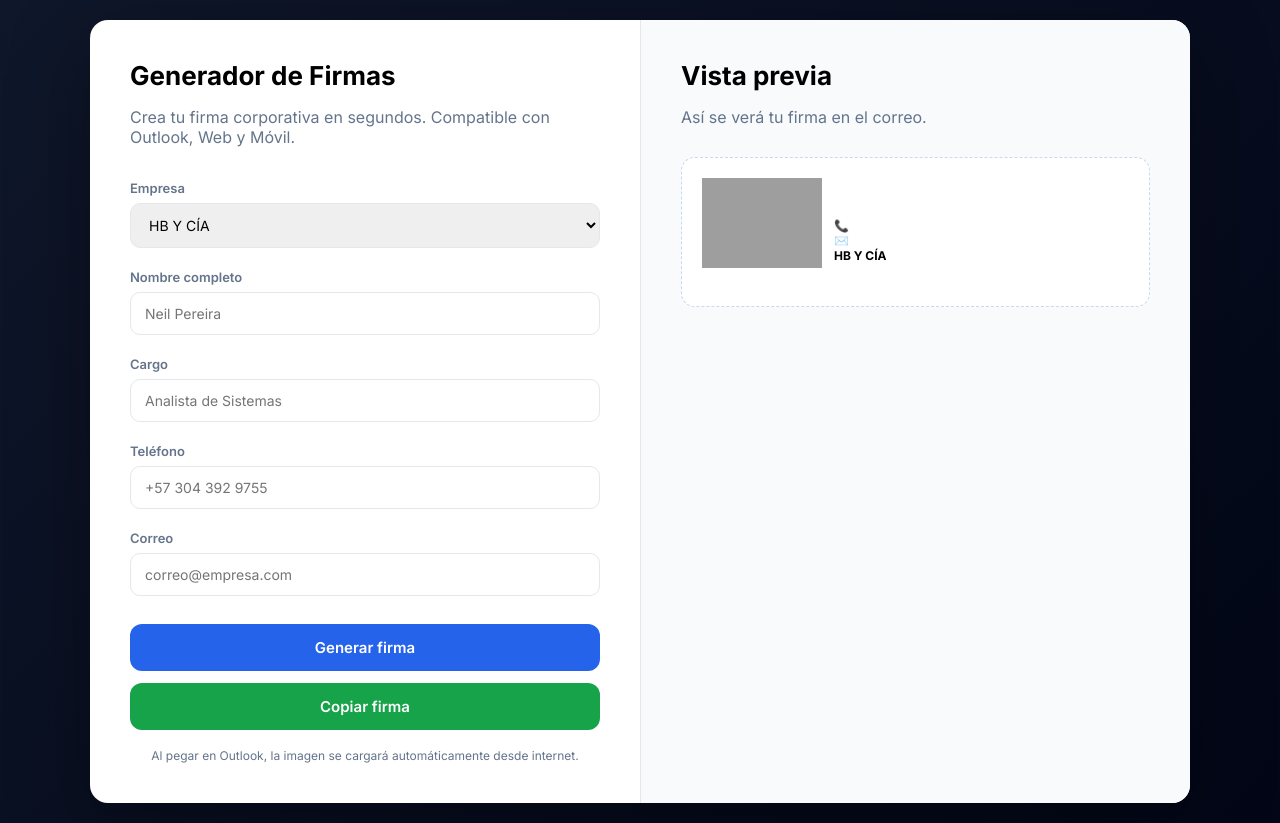
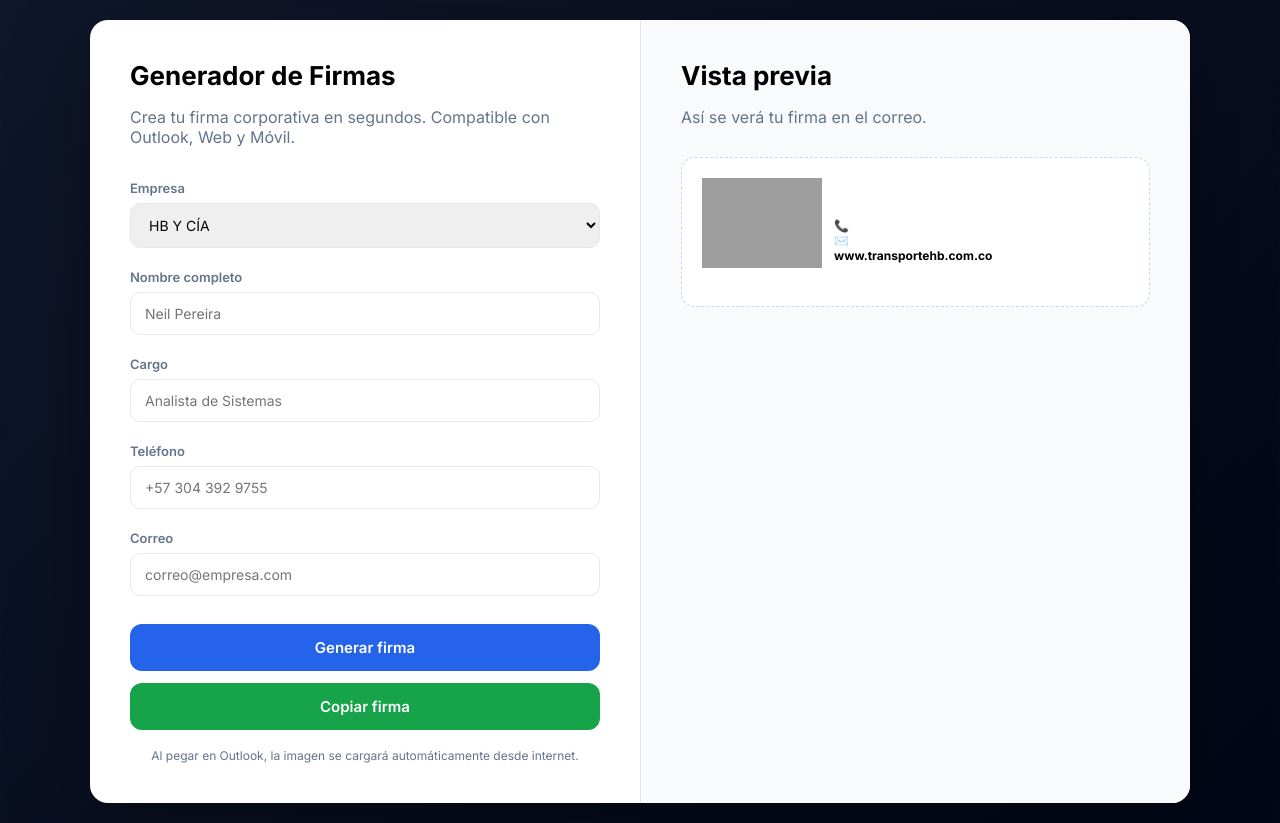
Before and after one commit to Nilxxx11/Generador-de-firmas, a plain HTML site: page index.html in a window 1280 px wide. Both pictures are taken after a click on the button "Generar firma". Drawn offline with Linux system fonts and the light colour scheme; grey boxes are pictures that could not be loaded.

Commit message:
Update index.html
Se agrega url página web por empresa

```diff
--- a/index.html
+++ b/index.html
@@ -192,14 +192,16 @@ const BASE_URL = "https://generador-de-firmas.vercel.app";
 
 const config = {
     hb: {
-        nombre: "HB Y CÍA",
+        nombre: "HB Y CIA",
         logo: BASE_URL + "/logo_hb.png",
-        color: "#1e40af"
+        color: "#1e40af",
+        pagina: "www.transportehb.com.co"
     },
     vehidiesel: {
         nombre: "Vehidiesel",
         logo: BASE_URL + "/logo_vehidiesel.png",
-        color: "#7f1d1d"
+        color: "#1e40af",
+        pagina: "www.vehidiesel.com.co"
     }
 };
 
@@ -209,6 +211,7 @@ function generarFirma() {
     const cargo = document.getElementById("cargo").value;
     const telefono = document.getElementById("telefono").value;
     const correo = document.getElementById("correo").value;
+
 
     document.getElementById("firma").innerHTML = `
     <table cellpadding="0" cellspacing="0" style="font-family:Arial;font-size:12px;color:#000;">
@@ -221,7 +224,7 @@ function generarFirma() {
                 ${cargo}<br>
                 📞 ${telefono}<br>
                 ✉️ <a href="mailto:${correo}" style="color:${config[empresa].color};text-decoration:none;">${correo}</a><br>
-                <strong>${config[empresa].nombre}</strong>
+                <strong>${config[empresa].pagina}</strong>
             </td>
         </tr>
     </table>`;
```
